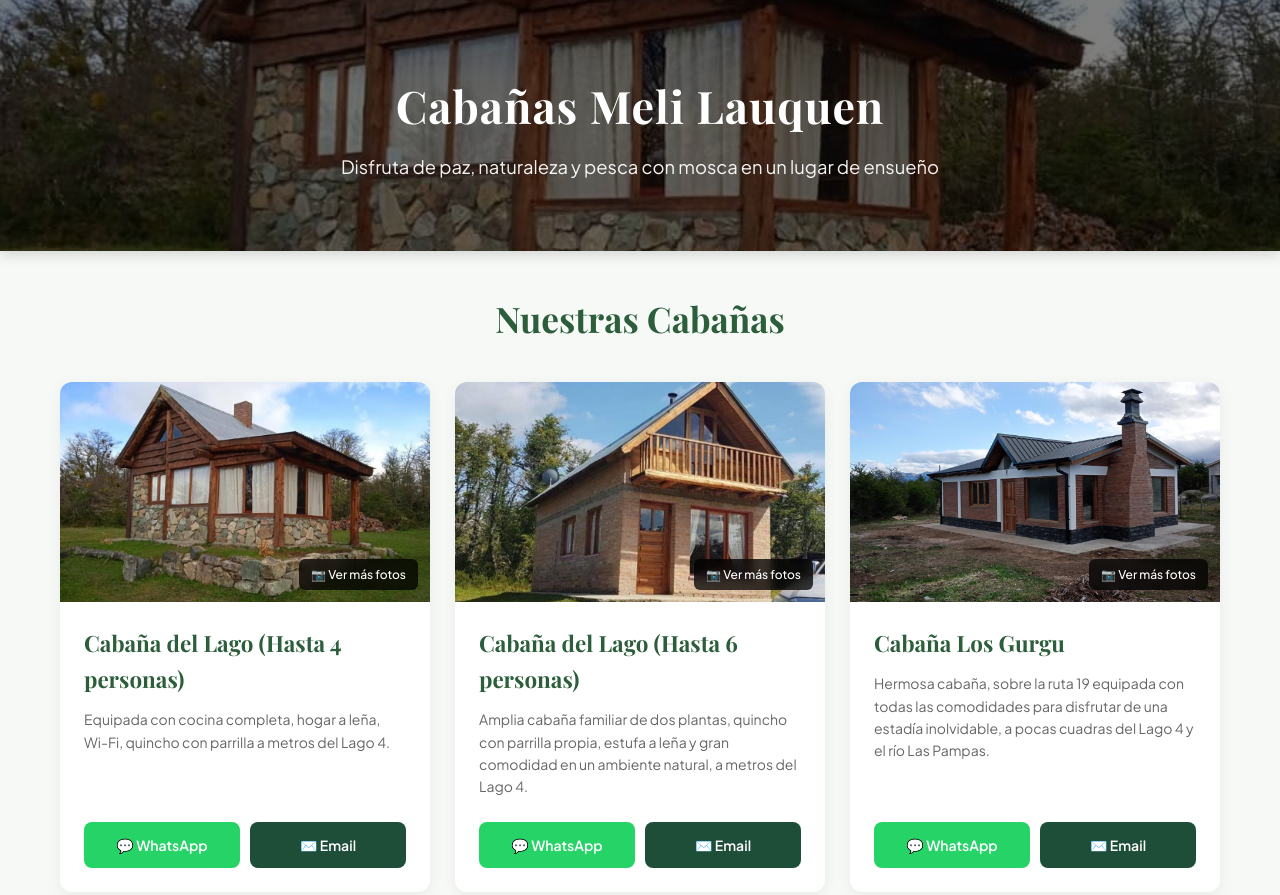
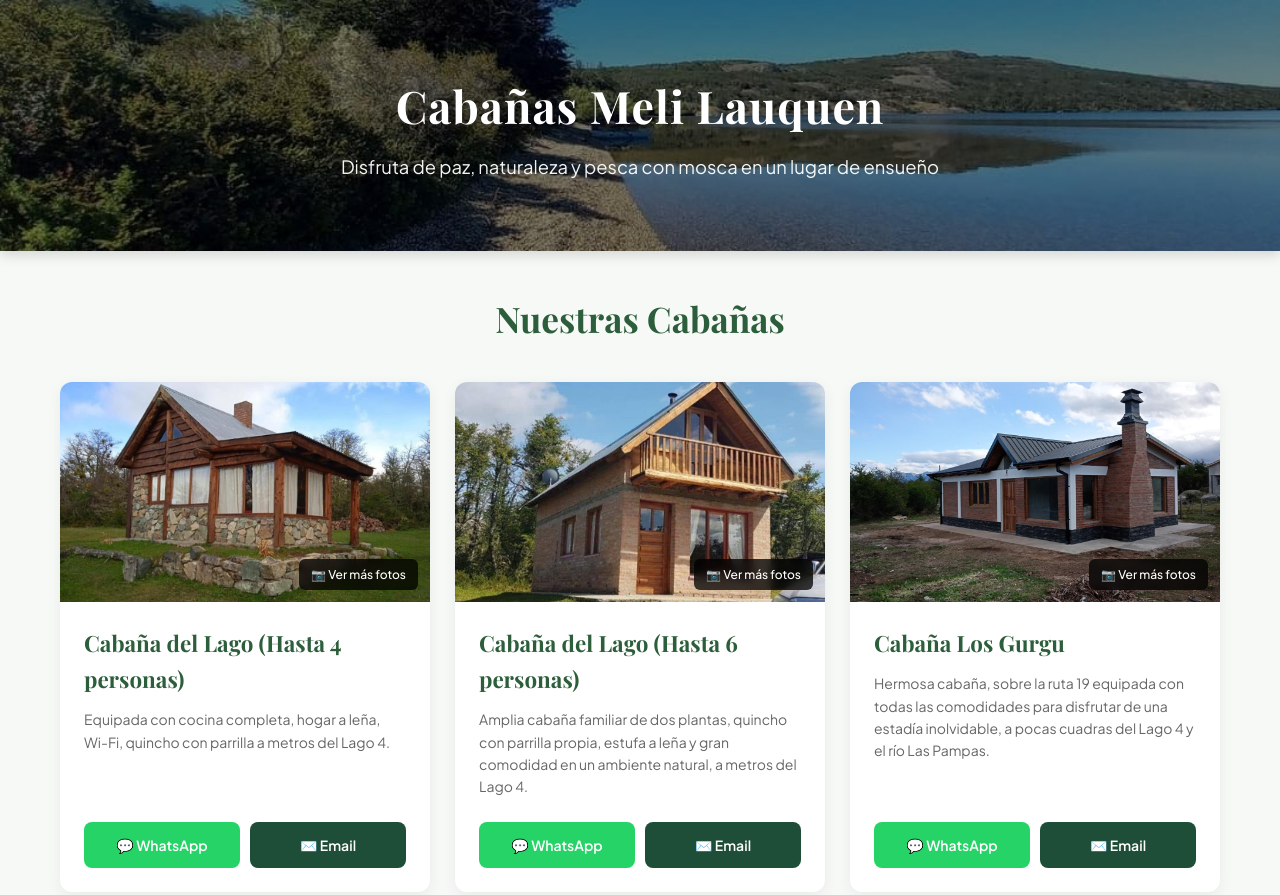
Before and after one commit to lgrgurev/cabanas, a plain HTML site: page index.html in a window 1280 px wide. Shown: the top 895 px of the page. Drawn offline with nearby package versions, Linux system fonts and the light colour scheme.

Commit message:
Add files via upload

```diff
--- a/index.html
+++ b/index.html
@@ -22,7 +22,7 @@
 
         /* Sección Hero con fondo de imagen y filtro */
         header {
-            background: linear-gradient(rgba(0, 0, 0, 0.5), rgba(0, 0, 0, 0.5)), url('cab1/cab11.jpg');
+            background: linear-gradient(rgba(0, 0, 0, 0.5), rgba(0, 0, 0, 0.5)), url('encabezado.jpg');
             background-size: cover;
             background-position: center;
             color: white;
```
Also changed, not shown: encabezado.jpg (added).
